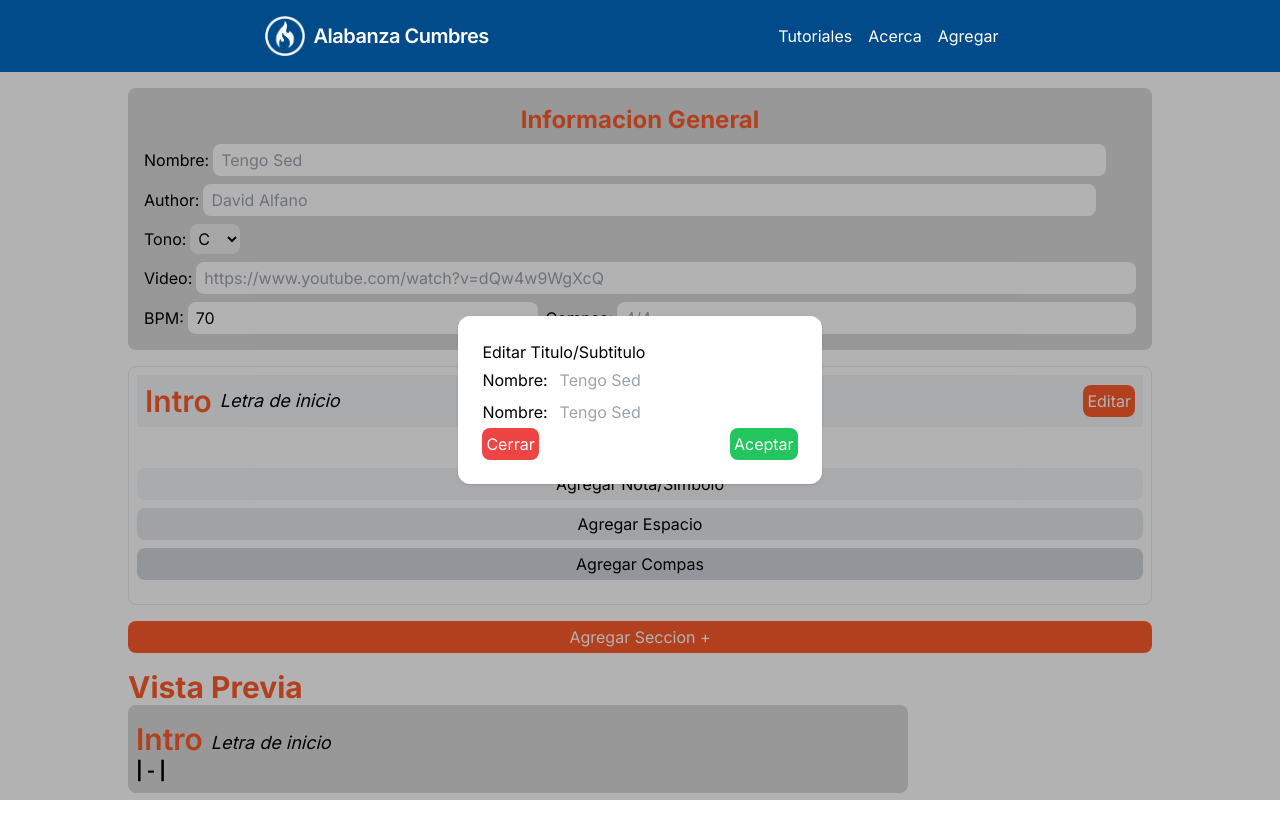
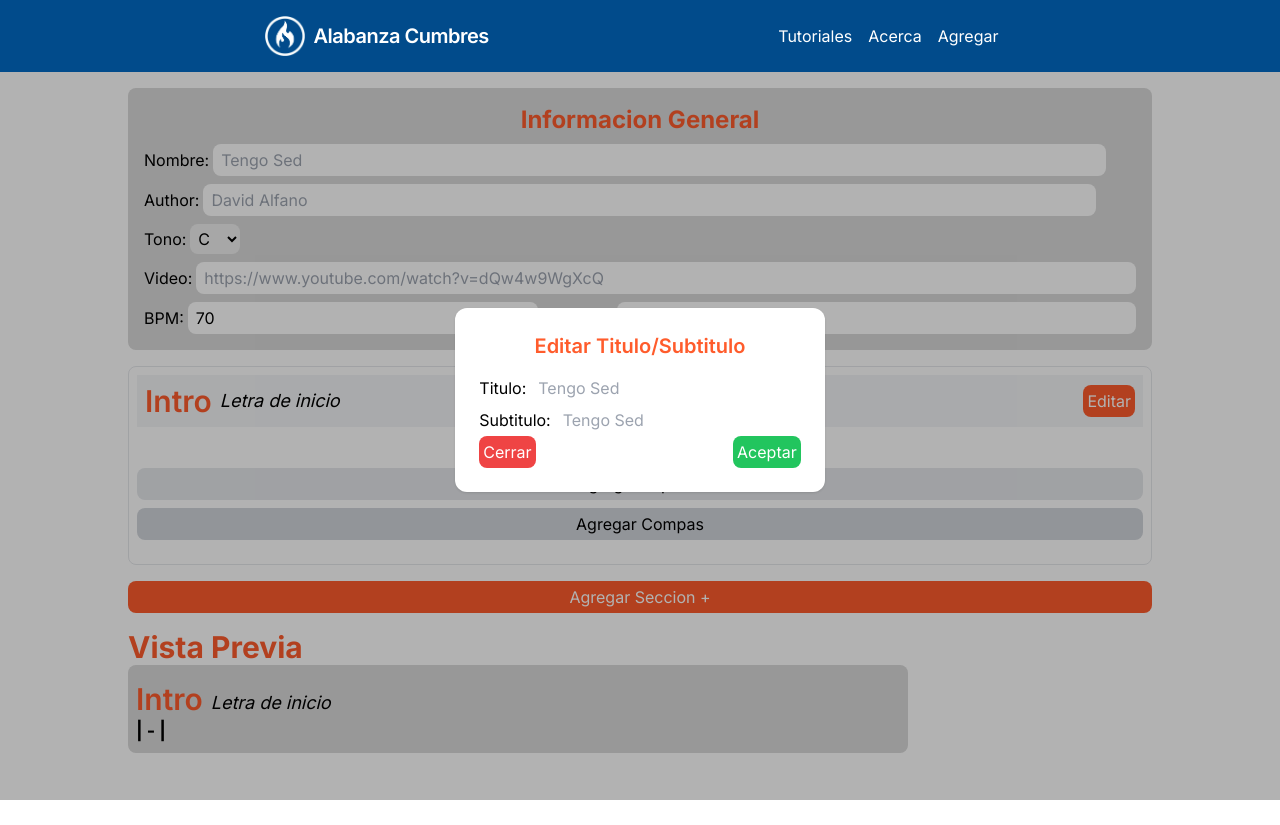
Before and after one commit to SamAcosta02/amistad-music-next, a Next.js app: page /home/add in a window 1280 px wide. Both pictures are taken after a click on the button "Editar". After the commit the page ends 800 px from the top, so only its background shows below. Built offline with nearby package versions, Linux system fonts and the light colour scheme; a web font is replaced by a local one.

Commit message:
feat: added add note functionality and break

```diff
--- a/src/app/home/add/page.tsx
+++ b/src/app/home/add/page.tsx
@@ -80,6 +80,18 @@ export default function Add() {
     const end = newSong.versions[0].content[index].length - 1;
     newSong.versions[0].content[index][end] = 9;
     newSong.versions[0].content[index].push(0);
+    setSong(newSong);
+  };
+
+  const addSpace = (index:number) => {
+    const newSong = { ...song };
+    newSong.versions[0].content.splice(index + 1, 0, [0, 9, 0]);
+    setSong(newSong);
+  };
+
+  const addMeasure = (index:number) => {
+    const newSong = { ...song };
+    newSong.versions[0].content[index].push(9, 0);
     setSong(newSong);
   };
 
@@ -188,8 +200,9 @@ export default function Add() {
           </div>
         </section>
 
-        <section className="border p-2 mt-4 rounded-lg">
+        <section className="border p-2 mt-4 rounded-lg max-w-[80vw]">
           {song.versions[0].content.map((row, i) => {
+            let count = 0;
             if (row.length === 1) {
               return (
                 <div key={i} className="flex flex-row gap-2 justify-between items-center p-2 bg-gray-100">
@@ -230,8 +243,47 @@ export default function Add() {
             }
             return (
               <div key={i} className="flex flex-col gap-2">
-                <div className="flex gap-1 font-bold justify-center items-center">
+                <div className="flex flex-wrap gap-1 font-bold justify-center items-center">
                   {row.map((num, j) => {
+                    if (num === 0) count += 1;
+                    if (count === 2 && num !== 0) {
+                      count = 1;
+                      return (
+                        <div key={j}>
+                          <div className="text-sm pt-1">
+                            <label htmlFor={`${j}sec`}>
+                              <select
+                                className="bg-light-gray p-[5px] rounded-lg w-13 text-center"
+                                value={num}
+                                onChange={handleIndChange(i, j)}
+                                data-i={i}
+                                data-j={j}
+                                disabled={num === 0}
+                              >
+                                {silly.map((symbol) => (
+                                  <option value={symbol} key={symbol} disabled={symbol === 0}>
+                                    {getNoteFromNumberNoStyle(symbol, MAJOR_SCALES[song.keys[0]])}
+                                  </option>
+                                ))}
+                              </select>
+                              <button
+                                className="bg-red-500 text-white p-1 rounded-lg"
+                                type="button"
+                              >
+                                -
+                              </button>
+                            </label>
+                          </div>
+                          <button
+                            className="bg-gray-100 text-black p-1 rounded-lg"
+                            type="button"
+                            onClick={() => addNote(i)}
+                          >
+                            Agregar Nota/Simbolo
+                          </button>
+                        </div>
+                      );
+                    }
                     if (num !== 0) {
                       return (
                         <div className="text-sm pt-1" key={j}>
@@ -265,21 +317,16 @@ export default function Add() {
                 </div>
                 <div className="flex flex-col gap-2 justify-center">
                   <button
-                    className="bg-gray-100 text-black p-1 rounded-lg"
-                    type="button"
-                    onClick={() => addNote(i)}
-                  >
-                    Agregar Nota/Simbolo
-                  </button>
-                  <button
                     className="bg-gray-200 text-black p-1 rounded-lg"
                     type="button"
+                    onClick={() => addSpace(i)}
                   >
                     Agregar Espacio
                   </button>
                   <button
                     className="bg-gray-300 text-black p-1 rounded-lg mb-4"
                     type="button"
+                    onClick={() => addMeasure(i)}
                   >
                     Agregar Compas
                   </button>
--- a/src/components/modals/modal-title-sub.tsx
+++ b/src/components/modals/modal-title-sub.tsx
@@ -57,13 +57,15 @@ export default function ModalTituloSubtitulo({
           ${open ? 'scale-100 opacity-100' : 'scale-125 opacity-0'}`
         }
       >
-        {children}
+        <div className="flex justify-center pb-3 text-xl font-semibold text-orange">
+          {children}
+        </div>
         <div>
           <label
             htmlFor="Name"
             className="flex flex-row items-center gap-1 w-full"
           >
-            <p>Nombre:</p>
+            <p>Titulo:</p>
             <input
               className="p-1 pl-2 rounded-lg w-[90%]"
               placeholder="Tengo Sed"
@@ -77,7 +79,7 @@ export default function ModalTituloSubtitulo({
             htmlFor="Name"
             className="flex flex-row items-center gap-1 w-full"
           >
-            <p>Nombre:</p>
+            <p>Subtitulo:</p>
             <input
               className="p-1 pl-2 rounded-lg w-[90%]"
               placeholder="Tengo Sed"
```
